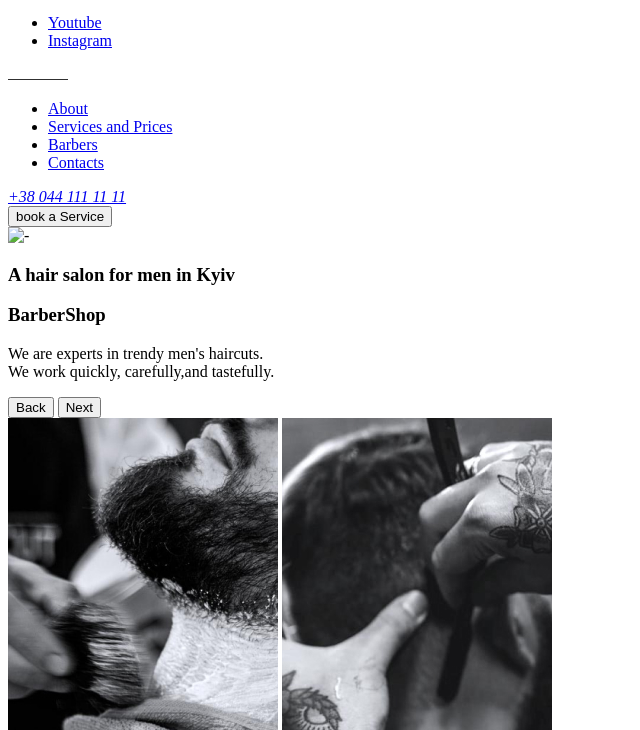
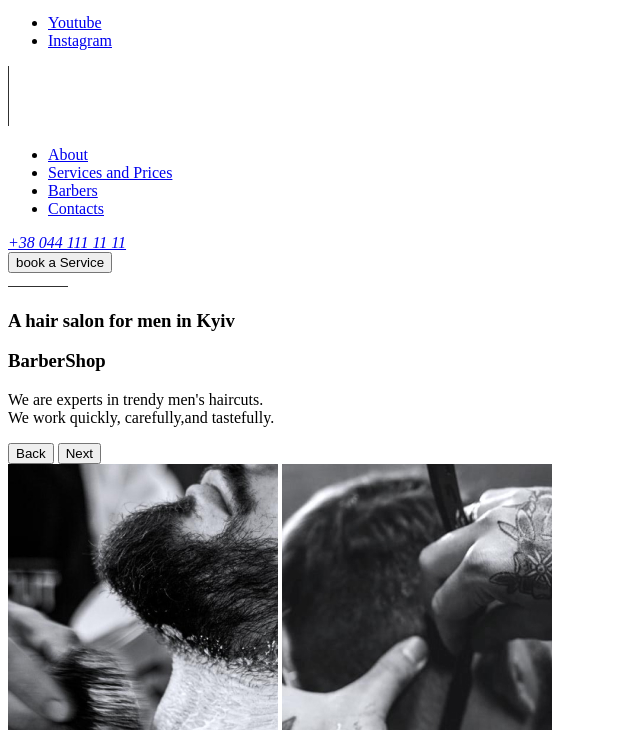
Before and after one commit to ZionLodge/barbershop, a plain HTML site: page index.html in a window 1280 px wide. Shown: the part 70-800 px from the top of the page, without its empty margins (0-640 px from the left). Drawn offline with Linux system fonts and the light colour scheme.

Commit message:
image small fix

```diff
--- a/index.html
+++ b/index.html
@@ -29,7 +29,7 @@
               >
             </li>
           </ul>
-          <img src="./images/divider.svg" alt="|" />
+          <img src="./images/hero-social-media-divider.svg" alt="|" />
         </div>
       </div>
       <!-- Hero content -->
@@ -53,7 +53,7 @@
         <!-- Title -->
         <section>
           <div>
-            <img src="images/hero-title-divider.svg" alt="-" />
+            <img src="images/divider.svg" alt="-" />
             <h3>A hair salon for men in Kyiv</h3>
           </div>
           <h1>BarberShop</h1>
```
